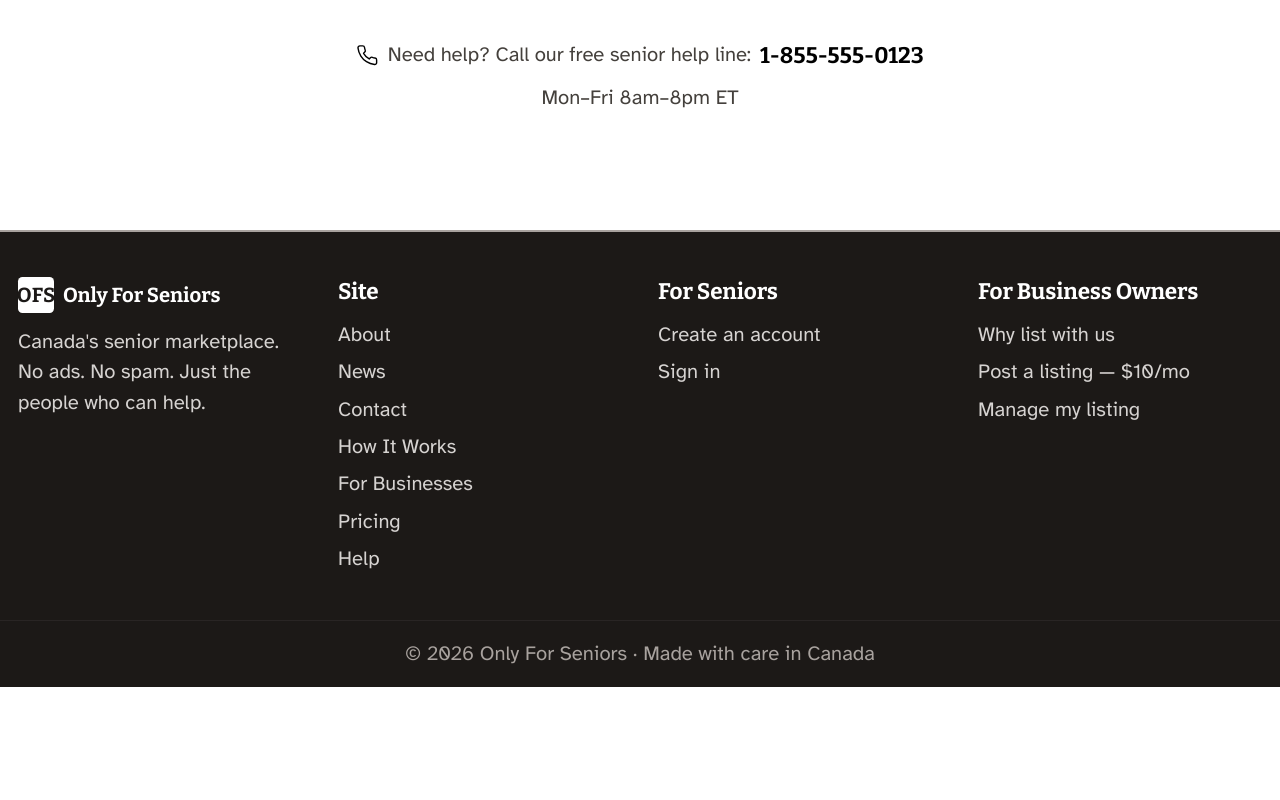
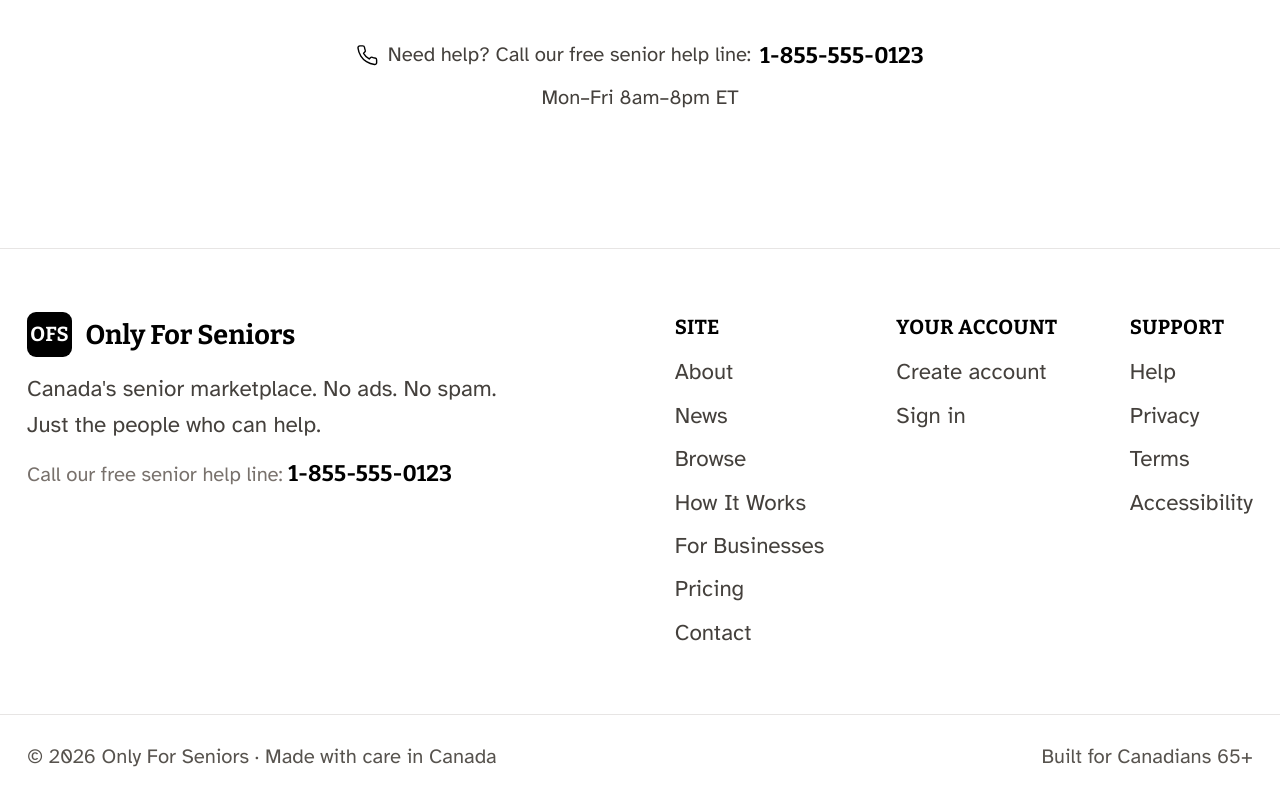
Before and after one commit to cathamaoui/OnlyForSeniors, a Next.js app: page / in a window 1280 px wide. Shown: the part 1415-2215 px from the top of the page. Before the commit the page ends 2102 px from the top, so only its background shows below. Built offline with nearby package versions, Linux system fonts and the light colour scheme.

Commit message:
PR10: footer rewrite — taste-skill style (white bg, horizontal links, senior-friendly 20px text)

```diff
--- a/src/components/layout/Footer.tsx
+++ b/src/components/layout/Footer.tsx
@@ -1,73 +1,136 @@
 import Link from "next/link";
 
+/**
+ * Footer — taste-skill style.
+ *
+ * Pure white background. Logo + tagline on the left, horizontal links on
+ * the right. Senior-friendly: link text is 20px (text-lg in our 18px-base
+ * rem scale) so older eyes can read comfortably. High-contrast black on
+ * white. No columns, no headings above the links.
+ */
 export function Footer() {
+  const primaryLinks = [
+    { href: "/about/", label: "About" },
+    { href: "/categories/news/", label: "News" },
+    { href: "/categories/", label: "Browse" },
+    { href: "/how-it-works/", label: "How It Works" },
+    { href: "/for-businesses/", label: "For Businesses" },
+    { href: "/pricing/", label: "Pricing" },
+    { href: "/contact/", label: "Contact" },
+  ];
+
+  const accountLinks = [
+    { href: "/list-business/", label: "Create account" },
+    { href: "/list-business/login/", label: "Sign in" },
+  ];
+
+  const legalLinks = [
+    { href: "/help/", label: "Help" },
+    { href: "/privacy/", label: "Privacy" },
+    { href: "/terms/", label: "Terms" },
+    { href: "/accessibility/", label: "Accessibility" },
+  ];
+
   return (
-    <footer className="border-t-2 border-stone-400 bg-stone-900 text-stone-200 mt-16">
-      <div className="max-w-6xl mx-auto px-4 py-10 grid grid-cols-2 md:grid-cols-4 gap-8">
-        <div>
-          <div className="flex items-center gap-2">
-            <div className="w-8 h-8 bg-white text-stone-900 font-display font-black flex items-center justify-center rounded text-base">
+    <footer className="border-t border-stone-200 bg-white mt-16 sm:mt-20">
+      {/* Top row: brand on left, links on right */}
+      <div className="max-w-6xl mx-auto px-4 sm:px-6 py-10 sm:py-14 flex flex-col gap-8 md:flex-row md:items-start md:justify-between">
+        {/* Brand */}
+        <div className="md:max-w-md">
+          <Link href="/" className="inline-flex items-center gap-3" aria-label="Only For Seniors — home">
+            <span className="w-10 h-10 bg-black text-white font-display font-black flex items-center justify-center rounded-lg text-base">
               OFS
-            </div>
-            <span className="font-display font-bold text-white">Only For Seniors</span>
-          </div>
-          <p className="text-base mt-3 text-stone-300">
+            </span>
+            <span className="font-display font-bold text-black text-xl">Only For Seniors</span>
+          </Link>
+          <p className="mt-3 text-lg text-stone-700 leading-relaxed">
             Canada&apos;s senior marketplace. No ads. No spam. Just the people who can help.
+          </p>
+          <p className="mt-3 text-base text-stone-500">
+            Call our free senior help line:{" "}
+            <a
+              href="tel:1-855-555-0123"
+              className="font-display font-black text-black text-lg hover:underline"
+            >
+              1-855-555-0123
+            </a>
           </p>
         </div>
 
+        {/* Links — right side */}
+        <nav
+          aria-label="Footer"
+          className="flex flex-col gap-8 sm:flex-row sm:gap-12 lg:gap-16"
+        >
+          {/* Column 1 — site */}
           <div>
-          <h4 className="font-display font-bold mb-3 text-white">Site</h4>
-          <ul className="space-y-1.5 text-base">
-            <li><Link href="/about/" className="text-stone-300 hover:text-white">About</Link></li>
-            <li><Link href="/categories/news/" className="text-stone-300 hover:text-white">News</Link></li>
-            <li><Link href="/contact/" className="text-stone-300 hover:text-white">Contact</Link></li>
-            <li><Link href="/how-it-works/" className="text-stone-300 hover:text-white">How It Works</Link></li>
-            <li><Link href="/for-businesses/" className="text-stone-300 hover:text-white">For Businesses</Link></li>
-            <li><Link href="/pricing/" className="text-stone-300 hover:text-white">Pricing</Link></li>
-            <li><Link href="/help/" className="text-stone-300 hover:text-white">Help</Link></li>
+            <h3 className="text-base font-display font-bold text-black mb-3 uppercase tracking-wide">
+              Site
+            </h3>
+            <ul className="flex flex-col gap-2">
+              {primaryLinks.map((l) => (
+                <li key={l.href}>
+                  <Link
+                    href={l.href}
+                    className="text-lg text-stone-700 hover:text-black hover:underline"
+                  >
+                    {l.label}
+                  </Link>
+                </li>
+              ))}
             </ul>
           </div>
 
+          {/* Column 2 — your account */}
           <div>
-          <h4 className="font-display font-bold mb-3 text-white">For Seniors</h4>
-          <ul className="space-y-1.5 text-base">
-            <li>
-              <Link href="/list-business/" className="text-stone-300 hover:text-white">
-                Create an account
+            <h3 className="text-base font-display font-bold text-black mb-3 uppercase tracking-wide">
+              Your Account
+            </h3>
+            <ul className="flex flex-col gap-2">
+              {accountLinks.map((l) => (
+                <li key={l.href}>
+                  <Link
+                    href={l.href}
+                    className="text-lg text-stone-700 hover:text-black hover:underline"
+                  >
+                    {l.label}
                   </Link>
                 </li>
-            <li>
-              <Link href="/list-business/login/" className="text-stone-300 hover:text-white">
-                Sign in
-              </Link>
-            </li>
+              ))}
             </ul>
           </div>
 
+          {/* Column 3 — support & legal */}
           <div>
-          <h4 className="font-display font-bold mb-3 text-white">For Business Owners</h4>
-          <ul className="space-y-1.5 text-base">
-            <li>
-              <Link href="/for-businesses/" className="text-stone-300 hover:text-white">
-                Why list with us
+            <h3 className="text-base font-display font-bold text-black mb-3 uppercase tracking-wide">
+              Support
+            </h3>
+            <ul className="flex flex-col gap-2">
+              {legalLinks.map((l) => (
+                <li key={l.href}>
+                  <Link
+                    href={l.href}
+                    className="text-lg text-stone-700 hover:text-black hover:underline"
+                  >
+                    {l.label}
                   </Link>
                 </li>
-            <li>
-              <Link href="/list-business/" className="text-stone-300 hover:text-white">
-                Post a listing — $10/mo
-              </Link>
-            </li>
-            <li>
-              <Link href="/list-business/dashboard/" className="text-stone-300 hover:text-white">
-                Manage my listing
-              </Link>
-            </li>
+              ))}
             </ul>
           </div>
+        </nav>
       </div>
-      <div className="border-t border-stone-800 text-center text-base py-4 text-stone-400">
+
+      {/* Bottom row: copyright + legal text */}
+      <div className="border-t border-stone-200 bg-white">
+        <div className="max-w-6xl mx-auto px-4 sm:px-6 py-6 flex flex-col sm:flex-row sm:items-center sm:justify-between gap-3">
+          <p className="text-base text-stone-600">
             © {new Date().getFullYear()} Only For Seniors · Made with care in Canada
+          </p>
+          <p className="text-base text-stone-600">
+            Built for Canadians 65+
+          </p>
+        </div>
       </div>
     </footer>
   );
```
Lines whose indentation alone changed are shown as unchanged.
